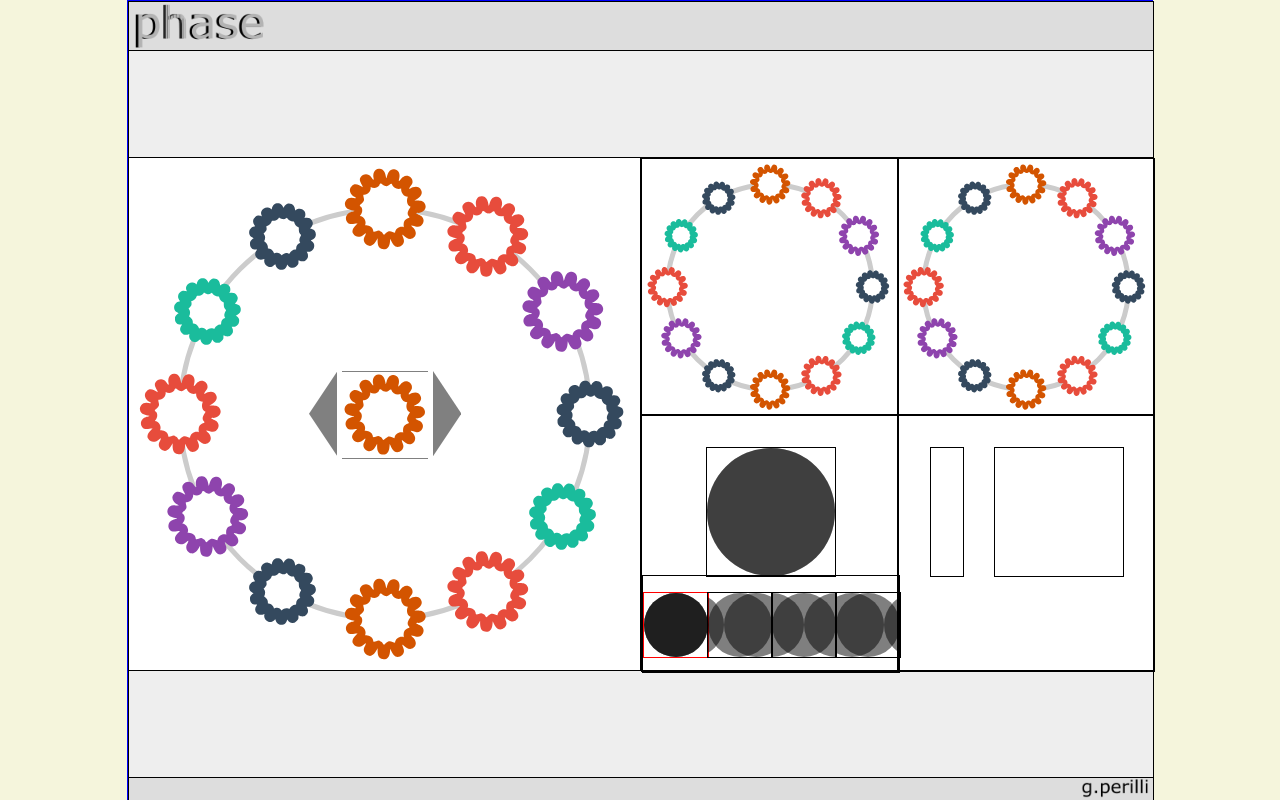
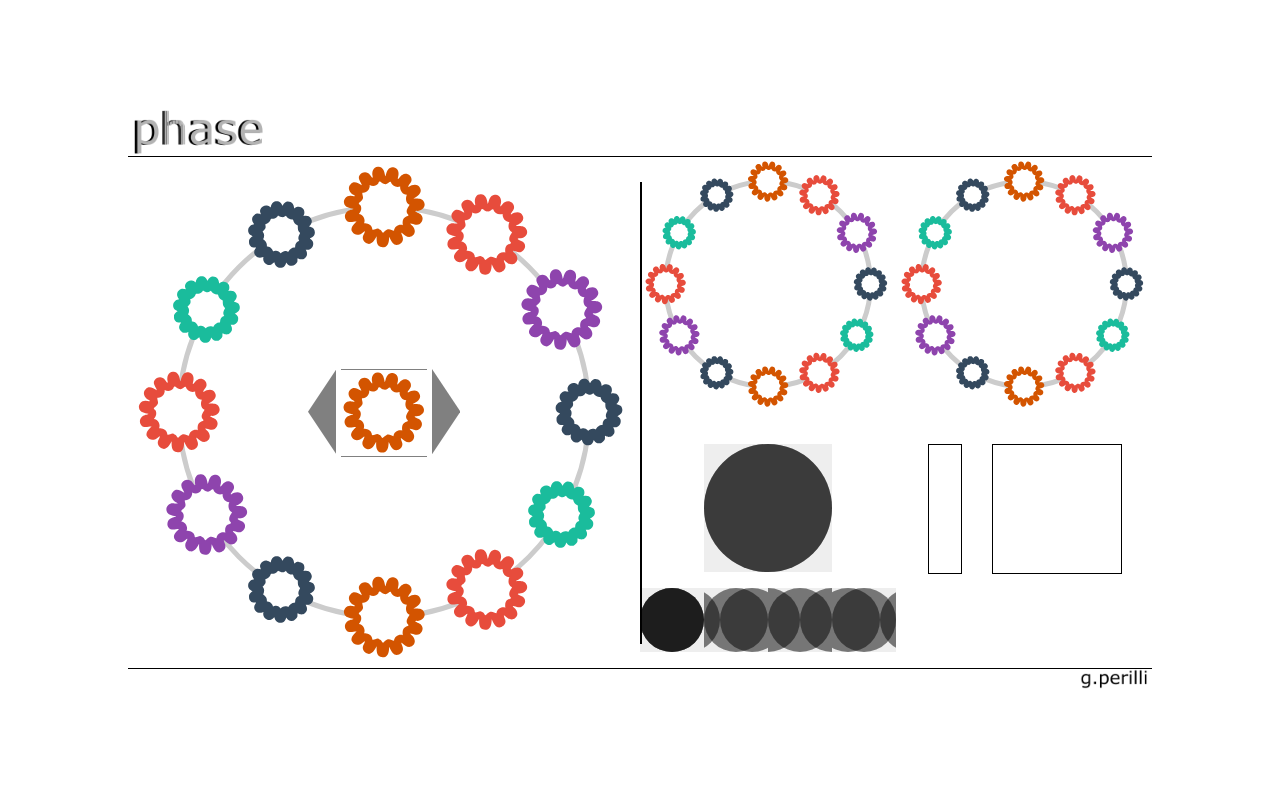
Before and after one commit to gperilli/jslooper, a plain HTML site: page index.html in a window 1280 px wide. Drawn offline with Linux system fonts and the light colour scheme.

Commit message:
Update index.html

```diff
--- a/index.html
+++ b/index.html
@@ -10,7 +10,7 @@
     html, body {
     height: 100%;
     margin: 0px;
-        background-color: beige;
+        background-color: #fff;
         overflow: hidden;
 }
 
@@ -22,11 +22,45 @@
     background-color: white;
     width: 1024px;
     height: 100%;
-    border: 1px solid blue;
+    border: 0px solid blue;
     position: relative;
     margin: auto;
 
 }
+
+    #SqrsCnt {
+        position: absolute;
+        background-color: #fff;
+    }
+
+    #CntrlSqre {
+        position: absolute;
+        background-color: #fff;
+        border: 0px solid #000;
+    }
+
+    .DspQrtrs {
+        position: absolute;
+        background-color: #fff;
+    }
+
+    #gperilli {
+        position: absolute;
+        background-color: #fff;
+        border-top: 0px solid #000;
+    }
+
+    #ttle {
+        position: absolute;
+        background-color: #fff;
+        border-bottom: 0px solid #000;
+    }
+
+    #DsplySqre {
+        position: absolute;
+        background-color: #fff;
+        border: 0px solid #000;"
+    }
 
 .gperillilink {
     opacity: 0;
@@ -110,15 +144,17 @@
 
 <div id="centralcolumn" class="centralcolumn">
 
-<div id="SqrsCnt" style="position: absolute; background-color: #eee; border: 1px solid #000;"></div>
-<div id="CntrlSqre" style="position: absolute; background-color: #fff; border: 1px solid #000;">
+<div id="line" style="position: absolute; width: 0px; border: 0.6px solid #000; z-index: 90;"></div>
+<div id="SqrsCnt"></div>
+<div id="CntrlSqre">
+
+
     <svg height=100% width=100% style="overflow: visible;">
         <circle id="circle" cx="50%" cy="50%" r="50%" stroke="#ccc" stroke-width="5" style="" fill="transparent" />
 
-        <rect id="" width="0" height="0" style="fill: transparent; opacity: 0.6; stroke-width:3; stroke: #000" />
+
 
             <svg id="SeqPntRct0" xmlns="http://www.w3.org/2000/svg" class="SmpleDsp" style="position: absolute;" viewBox="0 0 70 70" width="100%">
-
                 <circle class="seqitmundrcrcle transi" id="seqitmundrcrcle0" cx="50%" cy="50%" r="31%" style="position: relative; fill: #fff;" />
                 <path class="SeqItmPth transi" id="seqitm0" style="" d=""> </path>
                 <circle class="seqitmincrcle" id="seqitmincrcle0" cx="50%" cy="50%" r="31%" style="position: relative;" />
@@ -357,8 +393,9 @@
     </div>
 
 </div>
-<div id="DsplySqre" style="position: absolute; background-color: #fff; border: 1px solid #000;">
-    <div class="DspQrtrs" id="StatSeqBx" style="border: 1px solid #000; position: absolute;">
+
+<div id="DsplySqre" style="">
+    <div class="DspQrtrs" id="StatSeqBx" style="">
         <svg height=100%; width=100%; style="overflow: visible;">
             <circle id="SttSqCrcl" cx="50%" cy="50%" r="50%" stroke="#ccc" stroke-width="5" style="" fill="transparent" />
 
@@ -448,7 +485,7 @@
 
         </svg>
     </div>
-    <div class="DspQrtrs" id="PhseSeqBx" style="border: 1px solid #000; position: absolute;">
+    <div class="DspQrtrs" id="PhseSeqBx" style="">
         <svg height=100%; width=100%; style="overflow: visible;">
             <circle id="PhsSqCrcl" cx="50%" cy="50%" r="50%" stroke="#ccc" stroke-width="5" style="" fill="transparent" />
 
@@ -527,8 +564,8 @@
         </svg>
     </div>
 
-    <div class="DspQrtrs" id="TmpoDspBx" style="border: 1px solid #000; position: absolute;">
-        <div id="PhseDspBx" style="border: 1px solid #000; position: absolute;">
+    <div class="DspQrtrs" id="TmpoDspBx" style="">
+        <div id="PhseDspBx" style="border: 0px solid #000; position: absolute; background-color: #eee;">
             <svg height=100%; width=100%; style="overflow: hidden;">
                 <circle id="" cx="50%" cy="50%" r="50%" style="opacity: 0.5;" fill="#000" />
                 <circle id="PhsePosCrclA" cx="50%" cy="50%" r="50%" style="opacity: 0.5;" fill="#000" />
@@ -536,29 +573,29 @@
             </svg>
         </div>
 
-        <div id="PhsePreCntBx" style="border: 1px solid #000; position: absolute;">
-            <div class="PhseSlect" onClick="rotate(0)" id="PhsePre0Bx" style="border: 1px solid red; position: absolute;">
+        <div id="PhsePreCntBx" style="border: 0px solid #000; position: absolute;">
+            <div class="PhseSlect" onClick="rotate(0)" id="PhsePre0Bx" style="border: 0px solid red; position: absolute; background-color: #eee;">
                 <svg height=100%; width=100%; style="overflow: hidden;">
                     <circle id="" cx="50%" cy="50%" r="50%" style="opacity: 0.5;" fill="#000" />
                     <circle id="" cx="50%" cy="50%" r="50%" style="opacity: 0.5;" fill="#000" />
                     <circle id="" cx="50%" cy="50%" r="50%" style="opacity: 0.5;" fill="#000" />
                 </svg>
             </div>
-            <div class="PhseSlect" onClick="rotate(90)" id="PhsePre1Bx" style="border: 1px solid #000; position: absolute;">
+            <div class="PhseSlect" onClick="rotate(90)" id="PhsePre1Bx" style="border: 0px solid #000; position: absolute; background-color: #eee;">
                 <svg height=100%; width=100%; style="overflow: hidden;">
                     <circle id="" cx="50%" cy="50%" r="50%" style="opacity: 0.5;" fill="#000" />
                     <circle id="" cx="75%" cy="50%" r="50%" style="opacity: 0.5;" fill="#000" />
                     <circle id="" cx="-25%" cy="50%" r="50%" style="opacity: 0.5;" fill="#000" />
                 </svg>
             </div>
-            <div class="PhseSlect" onClick="rotate(180)" id="PhsePre2Bx" style="border: 1px solid #000; position: absolute;">
+            <div class="PhseSlect" onClick="rotate(180)" id="PhsePre2Bx" style="border: 0px solid #000; position: absolute; background-color: #eee;">
                 <svg height=100%; width=100%; style="overflow: hidden;">
                     <circle id="" cx="50%" cy="50%" r="50%" style="opacity: 0.5;" fill="#000" />
                     <circle id="" cx="100%" cy="50%" r="50%" style="opacity: 0.5;" fill="#000" />
                     <circle id="" cx="0%" cy="50%" r="50%" style="opacity: 0.5;" fill="#000" />
                 </svg>
             </div>
-            <div class="PhseSlect" onClick="rotate(270)" id="PhsePre3Bx" style="border: 1px solid #000; position: absolute;">
+            <div class="PhseSlect" onClick="rotate(270)" id="PhsePre3Bx" style="border: 0px solid #000; position: absolute; background-color: #eee;">
                 <svg height=100%; width=100%; style="overflow: hidden;">
                     <circle id="" cx="50%" cy="50%" r="50%" style="opacity: 0.5;" fill="#000" />
                     <circle id="" cx="125%" cy="50%" r="50%" style="opacity: 0.5;" fill="#000" />
@@ -568,18 +605,18 @@
         </div>
     </div>
 
-    <div class="DspQrtrs" id="PlaySeqBx" style="border: 1px solid #000; position: absolute;">
+    <div class="DspQrtrs" id="PlaySeqBx" style="">
         <div id="SeqPlyTmpoBx" style="border: 1px solid #000; position: absolute;" onclick="seqitmchngr()"></div>
         <div id="SeqPlyBx" style="border: 1px solid #000; position: absolute;"></div>
     </div>
 
 </div>
 
-<div id="gperilli" style="position: absolute; background-color: #ddd; border: 1px solid #000;">
+<div id="gperilli" style="">
     <img id="gperilliimg" style="height: 100%; float: right; position: absolute; bottom: 4px;" src=""/>
     <img id="gperilliLnimg" class="gperillilink" style="height: 100%; float: right; position: absolute; bottom: 4px;" src=""/>
 </div>
-<div id="ttle" style="position: absolute; background-color: #ddd; border: 1px solid #000;"><img id="ttleimg" style="" src=""/></div>
+<div id="ttle"><img id="ttleimg" style="" src=""/></div>
 
 </div>
 
@@ -616,21 +653,31 @@ function SetLyOut() {
             document.getElementById("DsplySqre").style.left = "".concat((Sqre + (((ScrnWdth - (Sqre * 2)) / 3) * 2)), "px");
             document.getElementById("DsplySqre").style.top = "".concat((((ScrnHght - (TtleHght + 24 + Sqre)) / 2) + TtleHght), "px");
 
-            document.getElementById("gperilli").style.top = "".concat((ScrnHght - 24), "px");
+            document.getElementById("line").style.left = "".concat((Sqre + (((ScrnWdth - (Sqre * 2)) / 3) * 2)), "px");
+            document.getElementById("line").style.height = "".concat((Sqre * 0.9), "px");
+            document.getElementById("line").style.width = "0px";
+            document.getElementById("line").style.top = "".concat((((ScrnHght - (TtleHght + 24 + Sqre)) / 2) + TtleHght) + (Sqre * 0.05), "px");
+
+
+
+            document.getElementById("gperilli").style.top = "".concat(((((ScrnHght - (TtleHght + 24 + Sqre)) / 2) + TtleHght) + Sqre), "px");
             document.getElementById("gperilli").style.left = "0px";
             document.getElementById("gperilli").style.width = "100%";
             document.getElementById("gperilli").style.height = "24px";
+            document.getElementById("gperilli").style.borderTop = "1px solid #000";
+            document.getElementById("gperilli").style.borderLeft = "0px solid #000";
 
-            document.getElementById("ttle").style.top = "0px";
+            document.getElementById("ttle").style.top = "".concat(((((ScrnHght - (TtleHght + 24 + Sqre)) / 2) + TtleHght) - TtleHght), "px");
             document.getElementById("ttle").style.left = "0px";
             document.getElementById("ttle").style.width = "100%";
             document.getElementById("ttle").style.height = "".concat(TtleHght, "px");
-
+            document.getElementById("ttle").style.borderBottom = "1px solid #000";
+            document.getElementById("ttle").style.borderRight = "0px solid #000";
 
             document.getElementById("SqrsCnt").style.left = "0px";
             document.getElementById("SqrsCnt").style.width = "100%";
-            document.getElementById("SqrsCnt").style.top = "".concat(TtleHght, "px");
-            document.getElementById("SqrsCnt").style.height = "".concat((ScrnHght - (TtleHght + 24)), "px");
+            document.getElementById("SqrsCnt").style.top = "0px";
+            document.getElementById("SqrsCnt").style.height = "".concat(ScrnHght, "px");
 
             //document.getElementById("ttleimg").className = "ttleimgH"; //graphics/phasettle.png
 
@@ -665,15 +712,25 @@ function SetLyOut() {
             document.getElementById("DsplySqre").style.top = "".concat(((ScrnHght - Sqre) / 2), "px");
             document.getElementById("DsplySqre").style.left = "".concat((((( (ScrnWdth - ((Sqre * 2) + TtleHght + 24)) / 3)*2) + TtleHght) + Sqre), "px");
 
+            document.getElementById("line").style.left = "".concat((((( (ScrnWdth - ((Sqre * 2) + TtleHght + 24)) / 3)*2) + TtleHght) + Sqre), "px");
+            document.getElementById("line").style.height = "".concat((Sqre * 0.9), "px");
+            document.getElementById("line").style.width = "0px";
+            document.getElementById("line").style.top = "".concat((Sqre * 0.05), "px");
+
+
             document.getElementById("gperilli").style.top = "0px";
-            document.getElementById("gperilli").style.left = "".concat((ScrnWdth - 24), "px");
+            document.getElementById("gperilli").style.left = "".concat((((((ScrnWdth - ((Sqre * 2) + TtleHght + 24)) / 3)*2) + TtleHght) + (Sqre * 2)), "px");
             document.getElementById("gperilli").style.width = "24px";
             document.getElementById("gperilli").style.height = "100%";
+            document.getElementById("gperilli").style.borderLeft = "0px solid #000";
+            document.getElementById("gperilli").style.borderTop = "1px solid #000";
 
             document.getElementById("ttle").style.top = "0px";
-            document.getElementById("ttle").style.left = "0px";
+            document.getElementById("ttle").style.left = "".concat(((((ScrnWdth - ((Sqre * 2) + TtleHght + 24)) / 3) + TtleHght) - TtleHght), "px");
             document.getElementById("ttle").style.width = "".concat(TtleHght, "px");
             document.getElementById("ttle").style.height = "100%";
+            document.getElementById("ttle").style.borderRight = "1px solid #000";
+            document.getElementById("ttle").style.borderBottom = "0px solid #000";
 
             document.getElementById("SqrsCnt").style.top = "0px";
             document.getElementById("SqrsCnt").style.left = "".concat(TtleHght, "px");
@@ -714,19 +771,28 @@ function SetLyOut() {
             document.getElementById("DsplySqre").style.top = "".concat(((((ScrnHght - (Sqre * 2)) / 3) * 2) + Sqre), "px");
             document.getElementById("DsplySqre").style.left = "".concat((((ScrnWdth - (TtleHght + 24 + Sqre)) / 2) + TtleHght), "px");
 
+            document.getElementById("line").style.left =  "".concat((((ScrnWdth - (TtleHght + 24 + Sqre)) / 2) + TtleHght) + (Sqre * 0.05), "px");//
+            document.getElementById("line").style.height = "0px";
+            document.getElementById("line").style.width = "".concat((Sqre * 0.9), "px");
+            document.getElementById("line").style.top = "".concat(((((ScrnHght - (TtleHght + 24 + (Sqre * 2))) / 3) * 2) + TtleHght + Sqre), "px");
+
             document.getElementById("gperilli").style.top = "0px";
-            document.getElementById("gperilli").style.left = "".concat((ScrnWdth - 24), "px");
+            document.getElementById("gperilli").style.left = "".concat(((((ScrnWdth - (TtleHght + 24 + Sqre)) / 2) + TtleHght) + Sqre), "px");
             document.getElementById("gperilli").style.width = "24px";
             document.getElementById("gperilli").style.height = "100%";
+            document.getElementById("gperilli").style.borderLeft = "1px solid #000";
+            document.getElementById("gperilli").style.borderTop = "0px solid #000";
 
             document.getElementById("ttle").style.top = "0px";
-            document.getElementById("ttle").style.left = "0px";
+            document.getElementById("ttle").style.left = "".concat(((ScrnWdth - (TtleHght + 24 + Sqre)) / 2), "px");
             document.getElementById("ttle").style.width = "".concat(TtleHght, "px");
             document.getElementById("ttle").style.height = "100%";
+             document.getElementById("ttle").style.borderRight = "1px solid #000";
+            document.getElementById("ttle").style.borderBotttom = "0px solid #000";
 
             document.getElementById("SqrsCnt").style.top = "0px";
-            document.getElementById("SqrsCnt").style.left = "".concat(TtleHght, "px");
-            document.getElementById("SqrsCnt").style.width = "".concat((ScrnWdth - (24 + TtleHght)), "px");
+            document.getElementById("SqrsCnt").style.left = "0px";
+            document.getElementById("SqrsCnt").style.width = "".concat(ScrnWdth, "px");
             document.getElementById("SqrsCnt").style.height = "100%";
 
             //document.getElementById("ttleimg").className = "ttleimgV";
@@ -760,20 +826,27 @@ function SetLyOut() {
             document.getElementById("DsplySqre").style.left = "".concat(((ScrnWdth - Sqre) / 2), "px");
             document.getElementById("DsplySqre").style.top = "".concat(((((ScrnHght - (TtleHght + 24 + (Sqre * 2))) / 3) * 2) + TtleHght + Sqre), "px");
 
-            document.getElementById("gperilli").style.top = "".concat((ScrnHght - 24), "px");
+            document.getElementById("line").style.left = "".concat((Sqre * 0.05), "px");
+            document.getElementById("line").style.height = "0px";
+            document.getElementById("line").style.width = "".concat((Sqre * 0.9), "px");
+            document.getElementById("line").style.top = "".concat(((((ScrnHght - (TtleHght + 24 + (Sqre * 2))) / 3) * 2) + TtleHght + Sqre), "px");
+
+            document.getElementById("gperilli").style.top = "".concat((((((ScrnHght - (TtleHght + 24 + (Sqre * 2))) / 3) * 2) + TtleHght + Sqre) + Sqre), "px");
             document.getElementById("gperilli").style.left = "0px";
             document.getElementById("gperilli").style.width = "100%";
             document.getElementById("gperilli").style.height = "24px";
+            document.getElementById("gperilli").style.borderTop = "1px solid #000";
 
-            document.getElementById("ttle").style.top = "0px";
+            document.getElementById("ttle").style.top = "".concat(((((ScrnHght - (TtleHght + 24 + (Sqre * 2))) / 3) + TtleHght) - TtleHght), "px");
             document.getElementById("ttle").style.left = "0px";
             document.getElementById("ttle").style.width = "100%";
             document.getElementById("ttle").style.height = "".concat(TtleHght, "px");
+             document.getElementById("ttle").style.borderBottom = "1px solid #000";
 
-            document.getElementById("SqrsCnt").style.top = "".concat(TtleHght, "px");
+            document.getElementById("SqrsCnt").style.top = "0px";
             document.getElementById("SqrsCnt").style.left = "0px";
             document.getElementById("SqrsCnt").style.width = "100%";
-            document.getElementById("SqrsCnt").style.height = "".concat((ScrnHght - (TtleHght + 24)), "px");
+            document.getElementById("SqrsCnt").style.height = "".concat(ScrnHght, "px");
 
             //document.getElementById("ttleimg").className = "ttleimgH";
 
```
